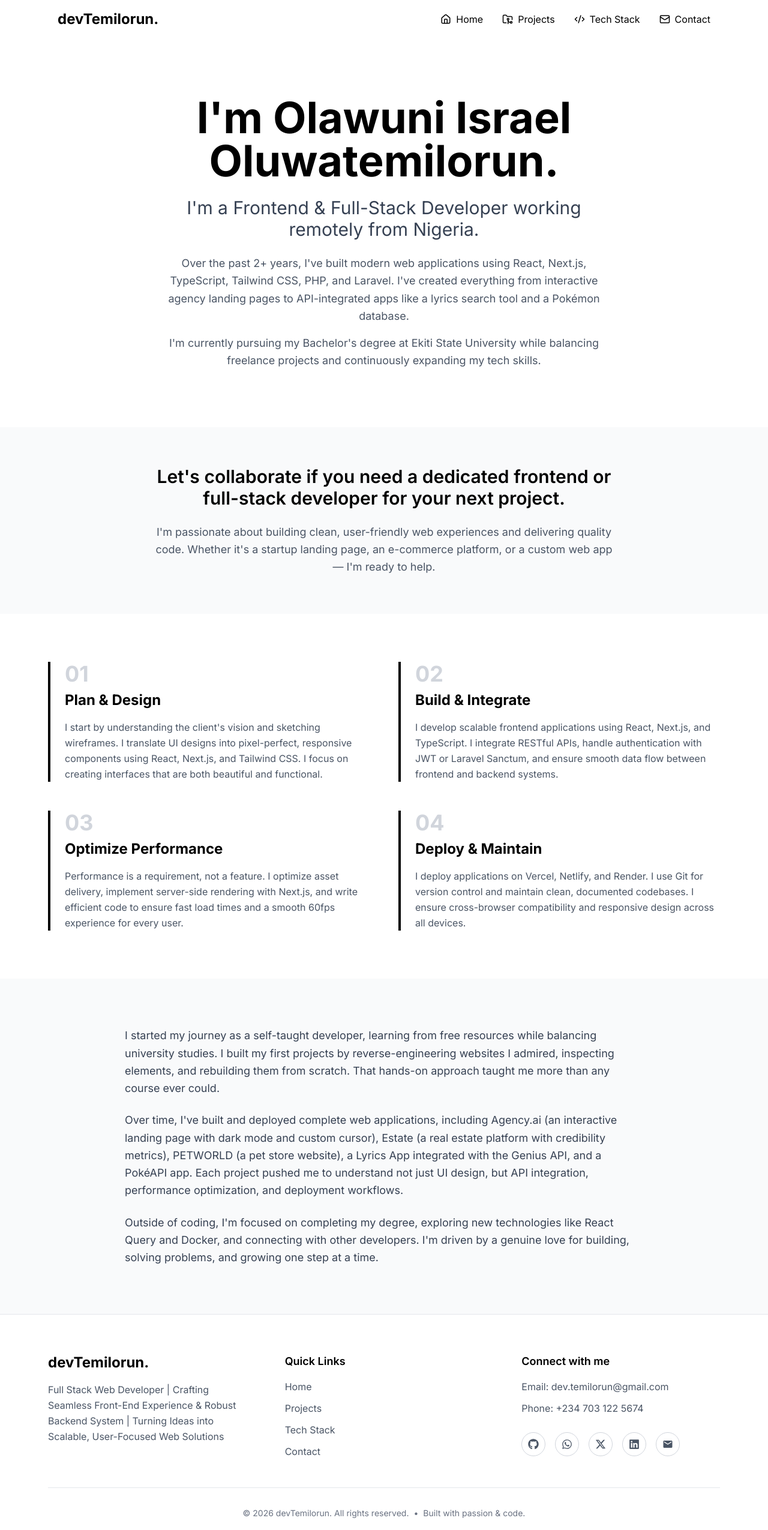
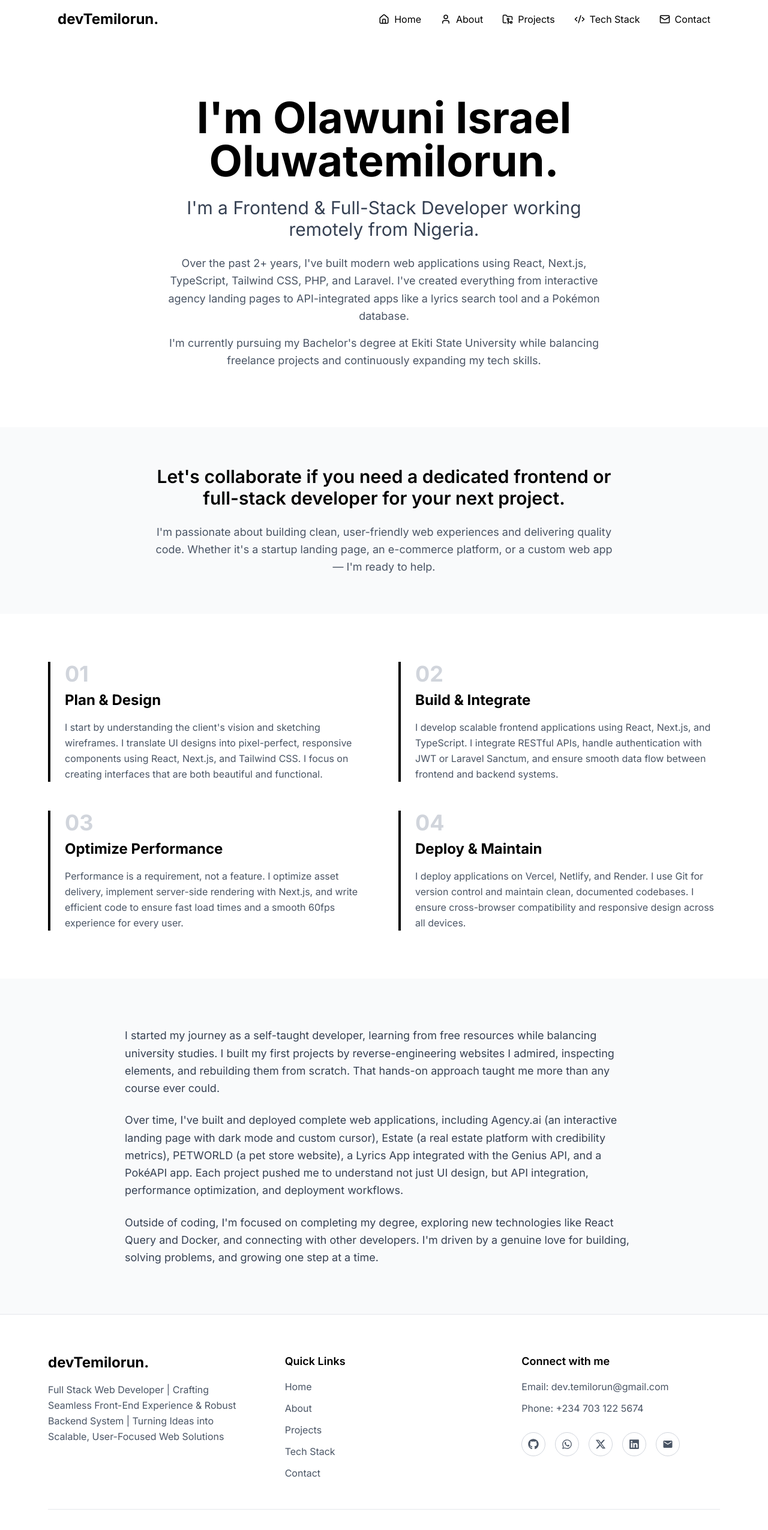
Before and after one commit to devTemilorun/portfolio-v2, a Next.js app: page /about in a window 1280 px wide. Shown: the top 2550 px of the page at 60% size. Built offline with nearby package versions, Linux system fonts and the light colour scheme.

Commit message:
Added the About link to Navigation and Link

```diff
--- a/scenes/Contact.tsx
+++ b/scenes/Contact.tsx
@@ -1,6 +1,10 @@
 import Button from "@/components/Button";
+import  { useRouter } from "next/navigation"
+
 
 const Contact = () => {
+    const router = useRouter();
+
   return (
     <section id="contact" className="py-20 bg-gray-50">
       <div className="container mx-auto px-4 max-w-6xl text-center">
@@ -12,7 +16,8 @@ const Contact = () => {
           I'm currently looking for new opportunities. Whether you have a question
           or just want to say hi, I'll try my best to get back to you!
         </p>
-        <Button variant="outline" className="border-black text-black hover:bg-black hover:text-white">
+        <Button
+            onClick={ ()=>router.push("/contact") } variant="outline" className="border-black text-black hover:bg-black hover:text-white">
           Say Hello →
         </Button>
       </div>
--- a/scenes/Footer.tsx
+++ b/scenes/Footer.tsx
@@ -24,6 +24,9 @@ const Footer = () => {
                     <div className="flex flex-col space-y-3 text-gray-600">
                         <Link href="/" className="hover:text-black transition-colors duration-200 hover:underline underline-offset-4">
                             Home
+                        </Link>
+                        <Link href="/about" className="hover:text-black transition-colors duration-200 hover:underline underline-offset-4">
+                            About
                         </Link>
                         <Link href="/#projects" className="hover:text-black transition-colors duration-200 hover:underline underline-offset-4">
                             Projects
--- a/scenes/Hero.tsx
+++ b/scenes/Hero.tsx
@@ -1,14 +1,16 @@
 import Button from "@/components/Button"
+import  { useRouter } from "next/navigation"
 
 
 const Hero = () => {
+  const router = useRouter();
+
   return (
     <section id="home" className="min-h-screen flex items-center pt-20 bg-white">
       <div className="container mx-auto px-4 max-w-6xl">
         <div className="max-w-3xl">
           <h1 className="text-5xl md:text-7xl font-bold mb-4 text-black">
-            Hi. I'm  <span className="text-gray-800 mt-2">
-                Olawuni Israel <br /> Oluwatemilorun.
+            Hi. I'm{' '}<span className="text-gray-800 mt-2">Olawuni{' '}Israel<br />Oluwatemilorun.
             </span>
           </h1>
           <h2 className="text-3xl md:text-5xl font-semibold mb-6 text-gray-700">
@@ -19,7 +21,9 @@ const Hero = () => {
             Crafting Seamless Front-End Experience & Robust Backend System | Turning Ideas into Scalable, User-Focused Web Solutions
             | Focused on Crafting Accessible, High-Performance, and User-Centric Interfaces.
           </p>
-          <Button>
+          <Button
+            onClick={ ()=>router.push("/contact") }
+          >
             Get In Touch →
           </Button>
         </div>
--- a/scenes/Navigation.tsx
+++ b/scenes/Navigation.tsx
@@ -3,13 +3,14 @@
 import React, { useEffect, useState } from 'react'
 import Link from 'next/link'
 import Image from 'next/image'
-import { Home, FolderGit2, Code2, Mail } from 'lucide-react';
+import { Home, FolderGit2, Code2, Mail, User } from 'lucide-react';
 import { usePathname } from 'next/navigation'
 import { assets } from '@/assets/asset';
 
 
 const navItems = [
   { label: 'Home', href: '/' },
+  { label: 'About', href: '/about' },
   { label: 'Projects', href: '/#projects' },
   { label: 'Tech Stack', href: '/#tech' },
   { label: 'Contact', href: '/contact' },
@@ -54,6 +55,7 @@ const Navigation = () => {
                 <li key={item.href}>
                   <Link href={item.href} className="flex items-center gap-2 text-black">
                     {item.label === 'Home' && <Home size={18} />}
+                    {item.label === 'About' && <User size={18} />}
                     {item.label === 'Projects' && <FolderGit2 size={18} />}
                     {item.label === 'Tech Stack' && <Code2 size={18} />}
                     {item.label === 'Contact' && <Mail size={18} />}
@@ -106,6 +108,7 @@ const Navigation = () => {
                     className="flex items-center justify-center gap-3 py-3 px-8 w-full text-black hover:bg-gray-100 rounded-lg"
                   >
                     {item.label === 'Home' && <Home size={20} />}
+                    {item.label === 'About' && <User size={18} />}
                     {item.label === 'Projects' && <FolderGit2 size={20} />}
                     {item.label === 'Tech Stack' && <Code2 size={20} />}
                     {item.label === 'Contact' && <Mail size={20} />}
```
